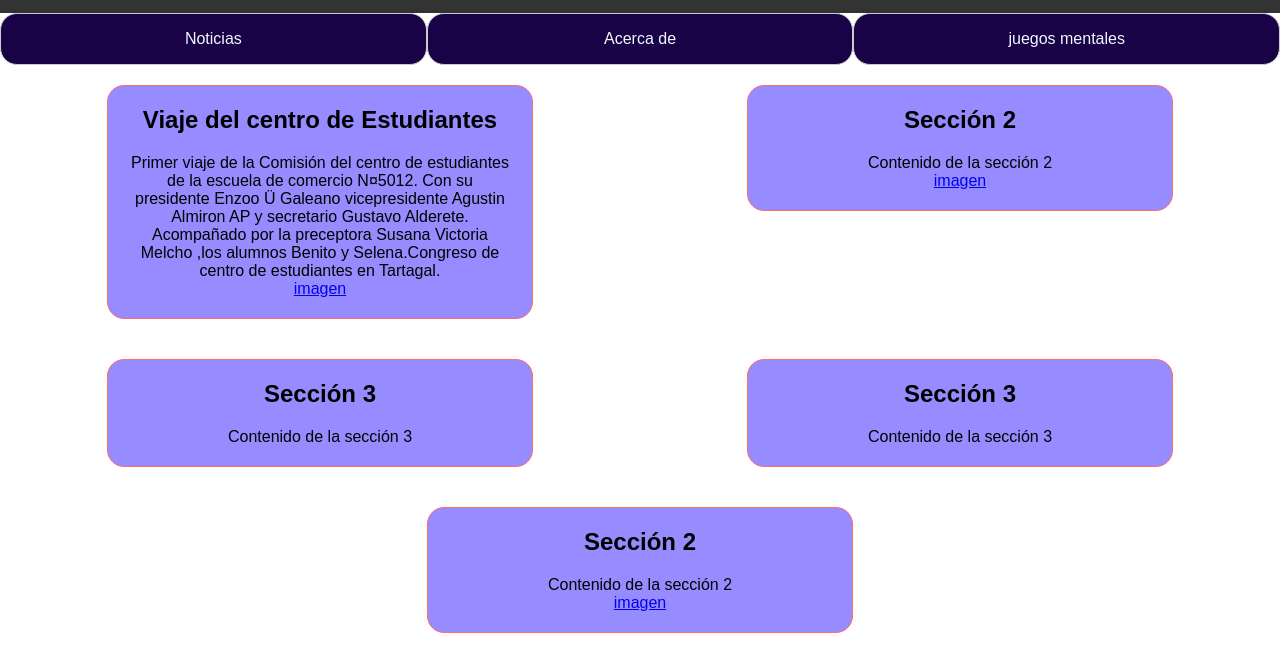
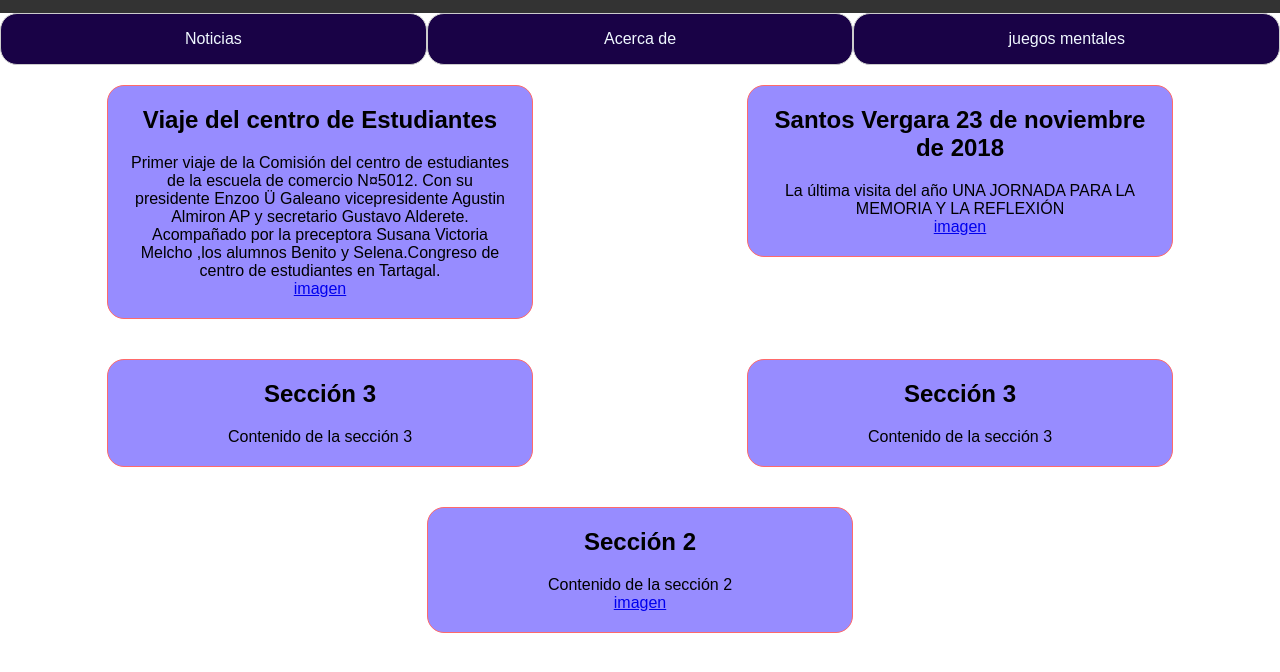
Before and after one commit to GUS12121/DiarioDigital5012, a plain HTML site: page index.html in a window 1280 px wide. Shown: the part 92-764 px from the top of the page. Drawn offline with Linux system fonts and the light colour scheme.

Commit message:
otro nuevo

```diff
--- a/index.html
+++ b/index.html
@@ -189,13 +189,19 @@
     <div class="section-container">
         <div class="section">
             <h2>Viaje del centro de Estudiantes</h2>
-            <p>Primer viaje de la Comisión del centro de estudiantes de la escuela de comercio N¤5012. Con su presidente Enzoo Ü Galeano vicepresidente Agustin Almiron AP y secretario Gustavo Alderete. Acompañado por la preceptora Susana Victoria Melcho ,los alumnos  Benito y Selena.Congreso de centro de estudiantes en Tartagal.
+            <p>Primer viaje de la Comisión del centro de estudiantes de la escuela de comercio N¤5012. Con su presidente
+                Enzoo Ü Galeano vicepresidente Agustin Almiron AP y secretario Gustavo Alderete. Acompañado por la
+                preceptora Susana Victoria Melcho ,los alumnos Benito y Selena.Congreso de centro de estudiantes en
+                Tartagal.
             </p>
             <a class="fotos 1" href="imgcd3.png">imagen</a>
         </div>
         <div class="section">
-            <h2>Sección 2</h2>
-            <p>Contenido de la sección 2</p>
+            <h2>Santos Vergara
+                23 de noviembre de 2018
+            </h2>
+            <p>La última visita del año
+                UNA JORNADA PARA LA MEMORIA Y LA REFLEXIÓN</p>
             <a class="fotos 1" href="santov1.png">imagen</a>
         </div>
         <div class="section">
```
